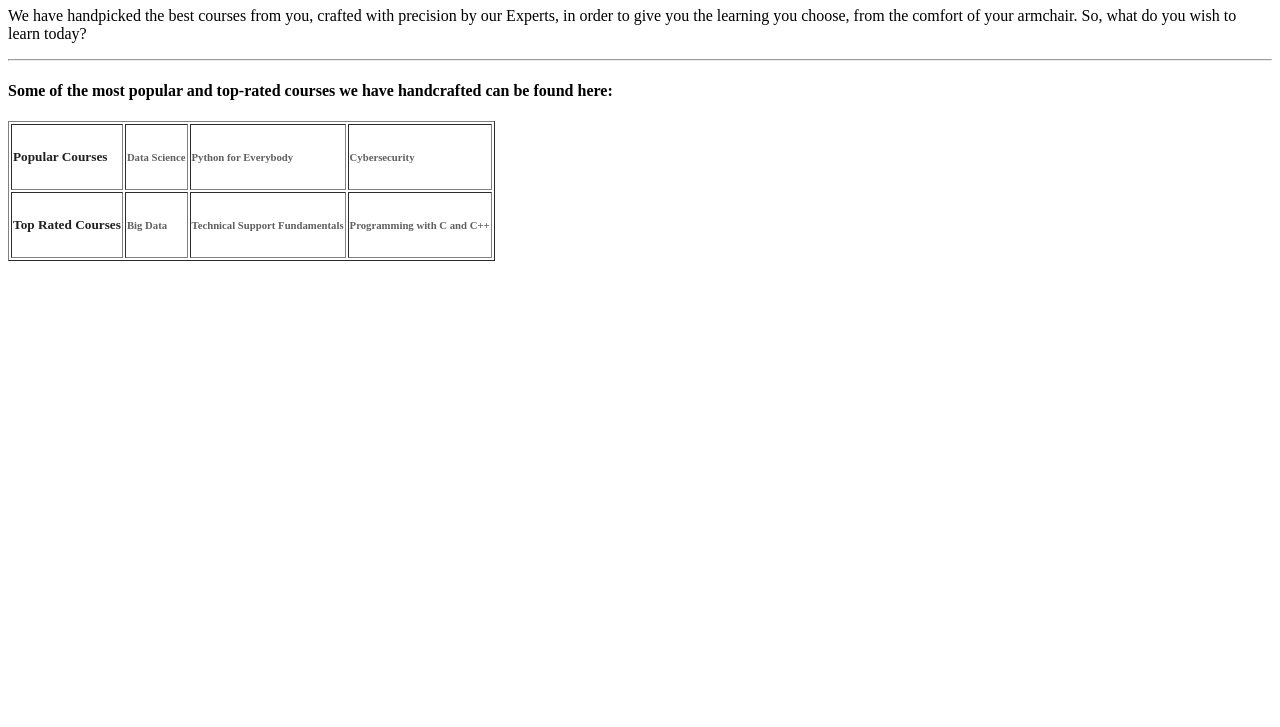
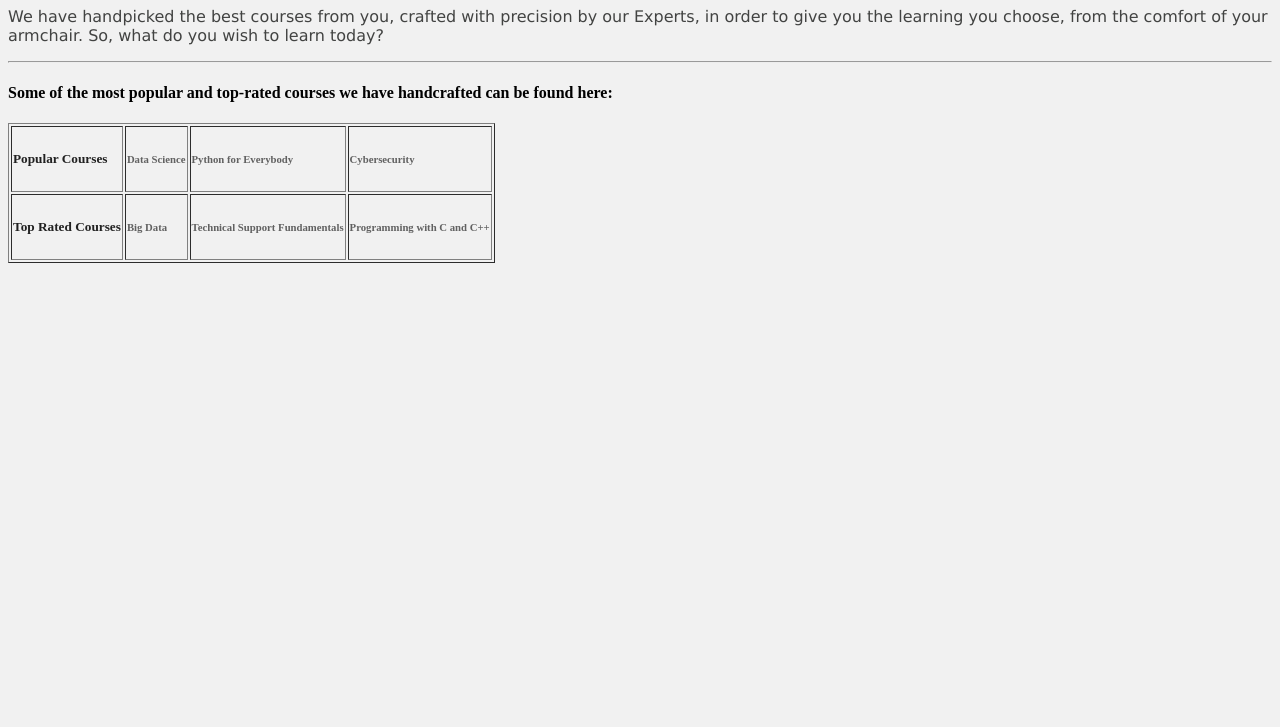
Before and after one commit to zryns/learn, a plain HTML site: page courses.html in a window 1280 px wide. Shown: the part 73-800 px from the top of the page. Drawn offline with Linux system fonts and the light colour scheme.

Commit message:
Update courses.html

```diff
--- a/courses.html
+++ b/courses.html
@@ -2,7 +2,7 @@
 <html>
     <head>
         <title>Smart Learning Solutions</title>
-        <link rel="stylesheet" href="styles\styles.css">
+        <link rel="stylesheet" href="styles.css">
     </head>
     <body>
         <h1>Courses that inspire you</h1>
```
